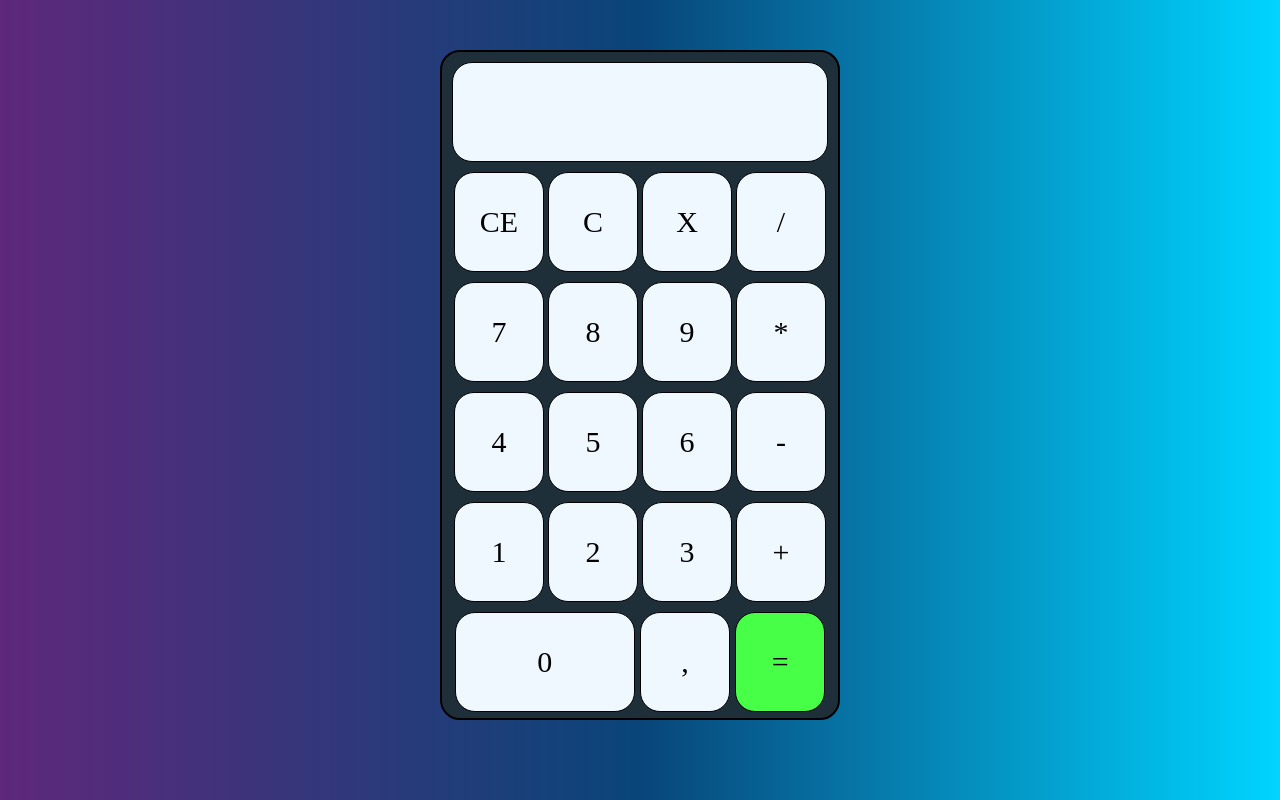
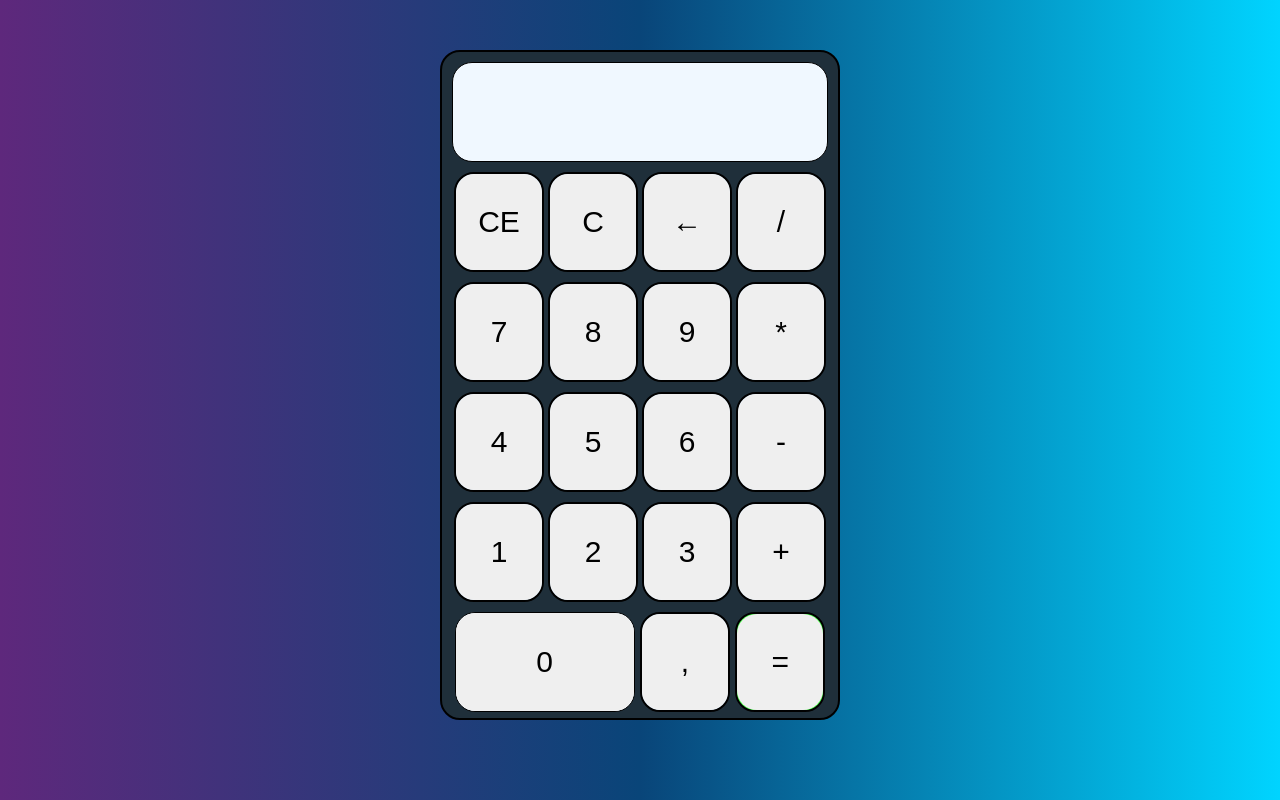
Before and after one commit to Santin04/calculator, a plain HTML site: page index.html in a window 1280 px wide. Drawn offline with Linux system fonts and the light colour scheme.

Commit message:
add buttons and color where active

```diff
--- a/calc.css
+++ b/calc.css
@@ -54,7 +54,7 @@ body {
 }
 
 #linha1 div, #linha2 div, #linha3 div, #linha4 div, #virgula, #res {
-    border: 1px solid black;
+    border: 2px solid black;
     height: 100%;
     width: 90px;
     border-radius: 20px;
@@ -68,6 +68,21 @@ body {
     background-color: rgb(70, 255, 70);
 }
 
+#linha1 div button, #linha2 div button, #linha3 div button, #linha4 div button, #virgula button, #res button {
+    height: 100%;
+    width: 100%;
+    border-radius: 20px;
+    border: 0px;
+}
+
+#linha1 div button:hover, #linha2 div button:hover, #linha3 div button:hover, #linha4 div button:hover, #virgula button:hover, #res button:hover{
+    cursor: pointer
+}
+
+#linha1 div button:active, #linha2 div button:active, #linha3 div button:active, #linha4 div button:active, #virgula button:active, #res button:active{
+    background-color: rgb(152, 148, 148);
+}
+
 #num_0 {
     border: 1px solid black;
     height: 100px;
@@ -78,3 +93,18 @@ body {
     justify-content: center;
     background-color: aliceblue;
 }
+
+#num_0 button {
+    height: 100%;
+    width: 100%;
+    border-radius: 20px;
+    border: 0px;
+}
+
+#num_0 button:hover {
+    cursor: pointer;
+}
+
+#num_0 button:active {
+    background-color: rgb(152, 148, 148);
+}
--- a/index.html
+++ b/index.html
@@ -14,33 +14,33 @@
             <div><p id="res02"></p></div>
         </div>
         <div id="linha1">
-            <div>CE</div>
-            <div>C</div>
-            <div>X</div>
-            <div>/</div>
+            <div><button>CE</button></div>
+            <div><button>C</button></div>
+            <div><button>←</button></div>
+            <div><button>/</button></div>
         </div>
         <div id="linha2">
-            <div>7</div>
-            <div>8</div>
-            <div>9</div>
-            <div>*</div>
+            <div><button>7</button></div>
+            <div><button>8</button></div>
+            <div><button>9</button></div>
+            <div><button>*</button></div>
         </div>
         <div id="linha3">
-            <div>4</div>
-            <div>5</div>
-            <div>6</div>
-            <div>-</div>
+            <div><button>4</button></div>
+            <div><button>5</button></div>
+            <div><button>6</button></div>
+            <div><button>-</button></div>
         </div>
         <div id="linha4">
-            <div>1</div>
-            <div>2</div>
-            <div>3</div>
-            <div>+</div>
+            <div><button>1</button></div>
+            <div><button>2</button></div>
+            <div><button>3</button></div>
+            <div><button>+</button></div>
         </div>
         <div id="linha5">
-            <div id="num_0">0</div>
-            <div id="virgula">,</div>
-            <div id="res">=</div>
+            <div id="num_0"><button>0</button></div>
+            <div id="virgula"><button>,</button></div>
+            <div id="res"><button>=</button></div>
         </div>
     </main>
 
```
